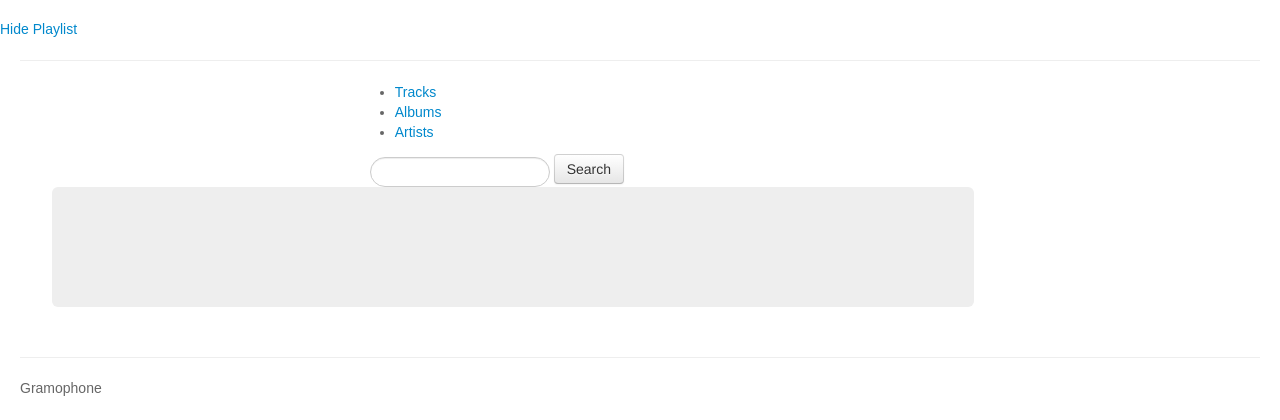
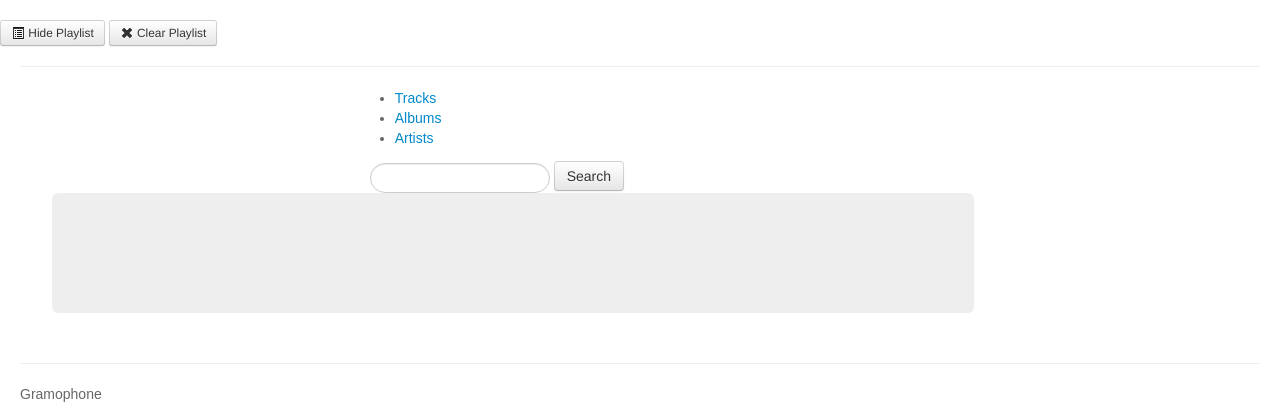
Before and after one commit to javaguirre/gramophone, a Flask app: page / in a window 1280 px wide. Shown: the part 108-528 px from the top of the page. Run offline with Flask 2, Linux system fonts and the light colour scheme; some libraries are stand-ins or nearby versions.

Commit message:
Changing links to buttons, adding clear playlist functionality

```diff
--- a/static/scripts/views/app.js
+++ b/static/scripts/views/app.js
@@ -5,6 +5,7 @@ app.AppView = Backbone.View.extend({
     events: {
         'click #add-all-to-playlist': 'addAllToPlaylist',
         'click #hide_playlist': 'hidePlaylist',
+        'click #clear_playlist': 'clearPlaylist',
         'click #searchTask' : 'search',
         'click #go-back': 'goBack'
     },
@@ -82,16 +83,19 @@ app.AppView = Backbone.View.extend({
     },
 
     hidePlaylist: function(ev) {
-        ev.preventDefault();
         var tracks_count = $('.jp-playlist ul').children().length;
 
         if($('.jp-playlist').is(':visible')) {
             $(ev.target).text('Show ' + tracks_count + ' tracks in the playlist');
         }
         else {
-            $(ev.target).text('Hide Playlist');
+            $(ev.target).html('<i class="icon-list-alt"></i> Hide Playlist');
         }
         $('.jp-playlist').slideToggle();
+    },
+
+    clearPlaylist: function() {
+        app.playerObj.remove();
     },
 
     goBack: function() {
--- a/static/scripts/views/artist.js
+++ b/static/scripts/views/artist.js
@@ -32,8 +32,7 @@ app.ArtistView = Backbone.View.extend({
         app.routerObj.navigate('!/filter/artist/' + encodeURIComponent(this.model.get('artist')), true);
     },
 
-    goToAlbums: function(ev) {
-        ev.preventDefault();
+    goToAlbums: function() {
         app.routerObj.navigate('!/filter_album/artist/' + encodeURIComponent(this.model.get('artist')), true);
     }
 });
--- a/templates/album.html
+++ b/templates/album.html
@@ -1,5 +1,10 @@
-<a href="" data-src="" class="album album-link">
-    <%= album.album %>
-</a>
-<a class="add-album-to-playlist"><i class="icon-plus"></i></a>
-<a class="go-to-tracks"><i class="icon-arrow-right"></i></a>
+<span>
+    <strong>
+        <%= album.album %>
+    </strong>
+</span>
+
+<div class="btn-group">
+    <button class="btn btn-small add-album-to-playlist" href=""><i class="icon-plus"></i> Add</button>
+    <button class="btn btn-small go-to-tracks" href=""><i class="icon-arrow-right"></i> Tracks</button>
+</div>
--- a/templates/app.html
+++ b/templates/app.html
@@ -1,6 +1,6 @@
 <div id="trackApp">
-    <button class="btn" id="add-all-to-playlist">Add all</button>
-    <button class="btn" id="go-back">Go Back</button>
+    <button class="btn" id="add-all-to-playlist"><i class="icon-plus"></i> Add all</button>
+    <button class="btn" id="go-back"><i class="icon-arrow-left"></i> Go Back</button>
     <label>
         <span id="query-key"></span>
         <strong id="query-value"></strong>
--- a/templates/artist.html
+++ b/templates/artist.html
@@ -1,5 +1,11 @@
-<a href="" data-src="" class="artist artist-link">
-    <%= artist.artist %>
-</a>
-<a class="add-artist-to-playlist"><i class="icon-plus"></i></a>
-<a class="go-to-tracks"><i class="icon-arrow-right"></i></a>
+<span>
+    <strong>
+        <%= artist.artist %>
+    </strong>
+</span>
+
+<div class="btn-group">
+    <button class="btn btn-small add-artist-to-playlist" href=""><i class="icon-plus"></i> Add</button>
+    <button class="btn btn-small artist-link" href=""><i class="icon-arrow-right"></i> Tracks</button>
+    <button class="btn btn-small go-to-tracks" href=""><i class="icon-arrow-right"></i> Albums</button>
+</div>
--- a/templates/index.html
+++ b/templates/index.html
@@ -45,7 +45,8 @@
         <div class="navbar">
             <!-- jPlayer -->
             {% include "player.html" %}
-            <a href="" id="hide_playlist">Hide Playlist</a>
+            <button id="hide_playlist" class="btn btn-small"><i class="icon-list-alt"></i> Hide Playlist</button>
+            <button id="clear_playlist" class="btn btn-small"><i class="icon-remove"></i> Clear Playlist</button>
             <!-- End jPlayer -->
         </div>
 
--- a/templates/track.html
+++ b/templates/track.html
@@ -1,3 +1,8 @@
-<a href="<%= track.path %>" data-src="<%= track.path %>" class="track">
-    <%= track.title || track.path %>
-</a> <a class="add-track-to-playlist"><i class="icon-plus"></i></a>
+<span>
+    <strong>
+        <%= track.title || track.path %>
+    </strong>
+</span>
+
+<button class=" btn btn-small add-track-to-playlist" href=""><i class="icon-plus"></i> Add</button>
+<small><span><%= track.album %></span> by <span><%= track.artist %></span></small>
```
